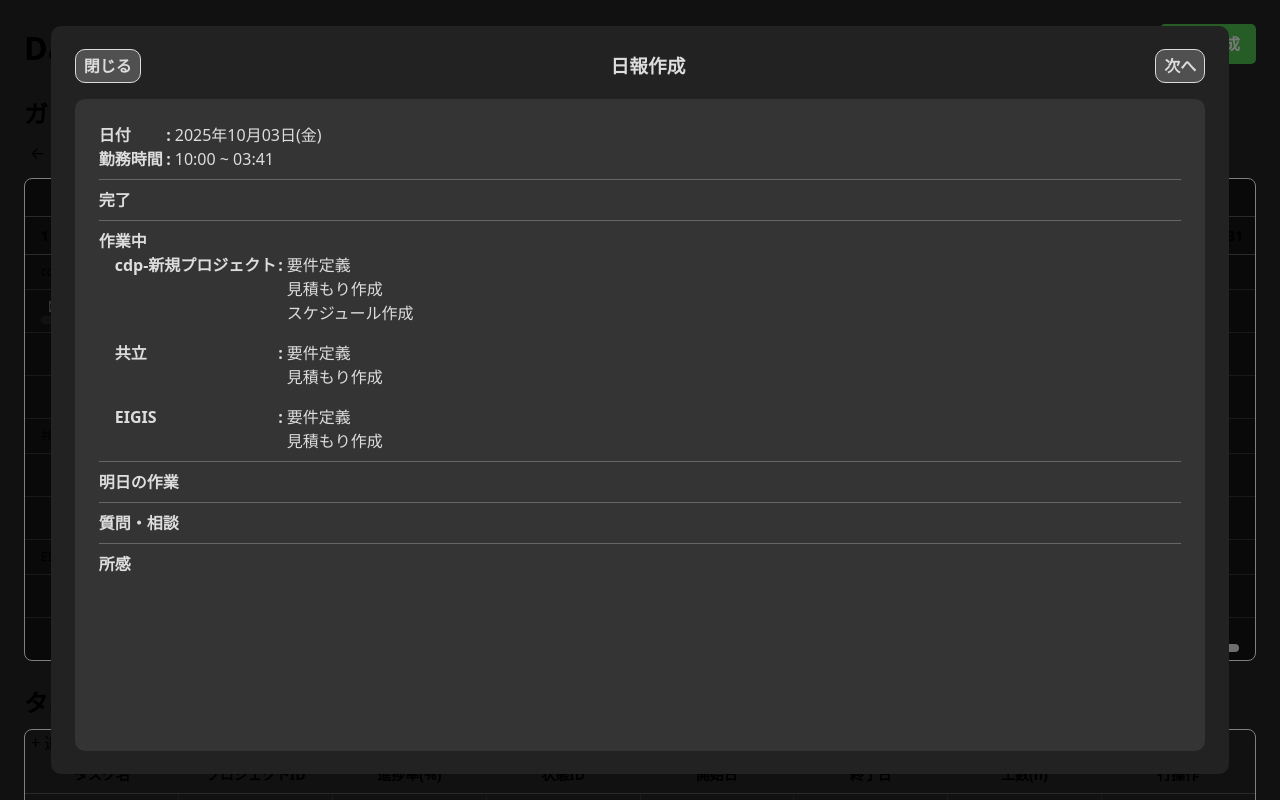
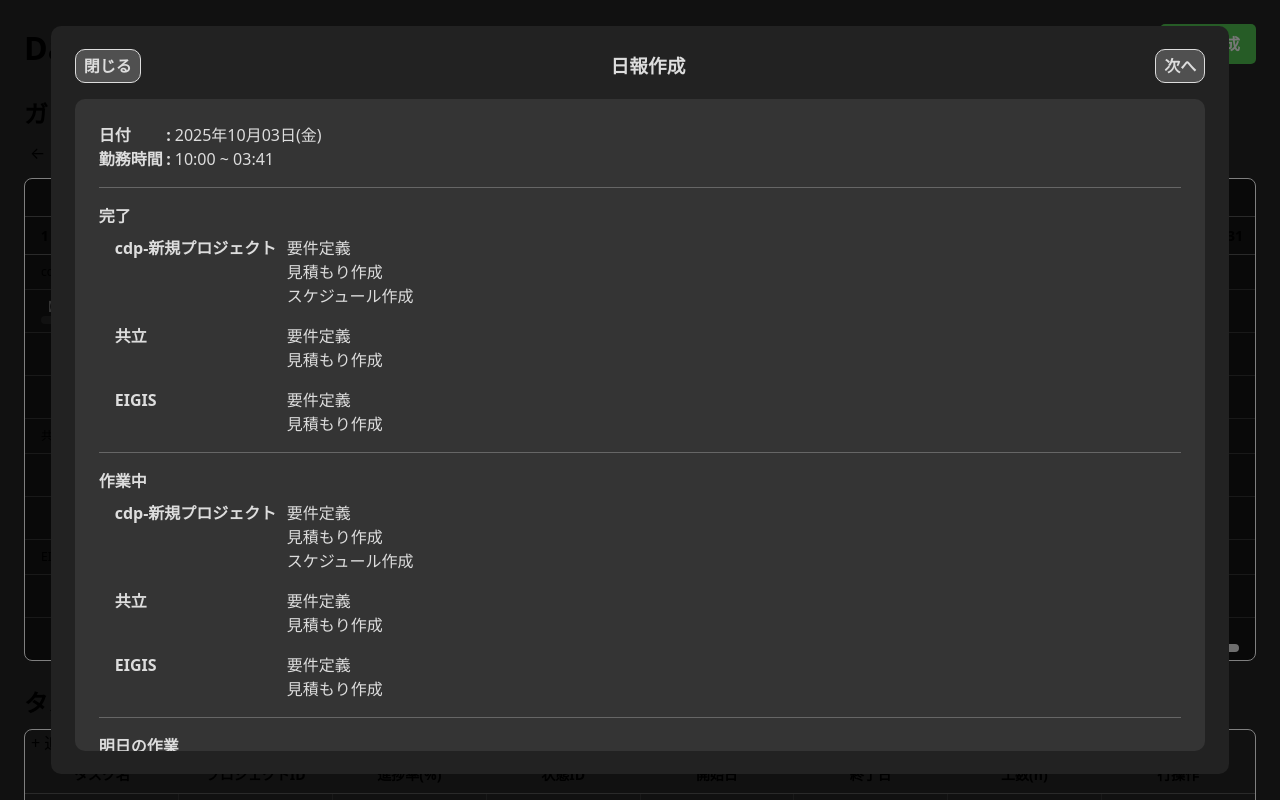
Before and after one commit to Fukushige2551/-Daily-Report, a Next.js app in the folder next/: page / in a window 1280 px wide. Both pictures are taken after a click on the button "日報作成". Shown: the top 800 px of the page. Built offline with nearby package versions, Linux system fonts and the light colour scheme.

Commit message:
add: モーダルコンテンツ

```diff
--- a/next/src/app/modal.jsx
+++ b/next/src/app/modal.jsx
@@ -1,5 +1,6 @@
 'use client'
 import React from "react"
+import { useState } from "react"
 import { master } from "@/js/master"
 import '../style/app/dailyReport.scss'
 
@@ -8,6 +9,8 @@ export const Modal = ({
     setModalDailyReport,
     listGroups
 }) => {
+    const [page, setPage] = useState(1);
+
     const closeModal = () => {
         setModal(false);
         setModalDailyReport(false);
@@ -32,33 +35,29 @@ export const Modal = ({
     // フォーマット整形
     const formatted = `${year}年${month}月${date}日(${weekday})`;
 
-    console.log(listGroups)
-    console.log(master)
-
     return (
         <div className="c-modal">
             <div className="c-modal__body">
                 <section className="c-modal__body__head">
-                    <button className="c-btn--general" onClick={() => closeModal()}>閉じる</button>
+                    {page === 1 && <button className="c-btn--general" onClick={() => closeModal()}>閉じる</button>}
+                    {page === 2 && <button className="c-btn--general" onClick={() => setPage(1)}>戻る</button>}
                     <h3>日報作成</h3>
-                    <button className="c-btn--general" onClick={() => closeModal()}>次へ</button>
+                    {page === 1 && <button className="c-btn--general" onClick={() => setPage(2)}>次へ</button>}
+                    {page === 2 && <button className="c-btn--general" onClick={() => closeModal()}>投稿</button>}
                 </section>
-                <div className="p-dailyReport">
-                    <dl className="p-dailyReport__time field">
+
+                {/* 1ページ目 */}
+                {page === 1 && <div className="p-dailyReport">
+                    <dl className="p-dailyReport__field time">
                         <dt>日付</dt>
                         <dd>{formatted}</dd>
                         <dt>勤務時間</dt>
                         <dd>10:00 ~ {timeString}</dd>
                     </dl>
 
-                    <div className="field">
+                    <div className="p-dailyReport__field">
                         <h4>完了</h4>
-
-                    </div>
-
-                    <div className="field">
-                        <h4>作業中</h4>
-                        <dl className="p-dailyReport__completed">
+                        <dl className="task">
                             {listGroups.map(l => {
                                 return <React.Fragment key={l[0]}>
                                     <dt>{master.project_id[l[0]]}</dt>
@@ -74,18 +73,53 @@ export const Modal = ({
                         </dl>
                     </div>
 
-                    <div className="field">
-                        <h4>明日の作業</h4>
+                    <div className="p-dailyReport__field">
+                        <h4>作業中</h4>
+                        <dl className="task">
+                            {listGroups.map(l => {
+                                return <React.Fragment key={l[0]}>
+                                    <dt>{master.project_id[l[0]]}</dt>
+                                    <dd>
+                                        <ul>
+                                            {l[1].map(t => {
+                                                return <li key={t.id}>{t.name}</li>
+                                            })}
+                                        </ul>
+                                    </dd>
+                                </React.Fragment>
+                            })}
+                        </dl>
                     </div>
 
-                    <div className="field">
+                    <div className="p-dailyReport__field">
+                        <h4>明日の作業</h4>
+                        <dl className="task">
+                            {listGroups.map(l => {
+                                return <React.Fragment key={l[0]}>
+                                    <dt>{master.project_id[l[0]]}</dt>
+                                    <dd>
+                                        <ul>
+                                            {l[1].map(t => {
+                                                return <li key={t.id}>{t.name}</li>
+                                            })}
+                                        </ul>
+                                    </dd>
+                                </React.Fragment>
+                            })}
+                        </dl>
+                    </div>
+                </div>}
+
+                {/* 2ページ目 */}
+                {page === 2 && <div className="p-dailyReport">
+                    <div className="p-dailyReport__field">
                         <h4>質問・相談</h4>
                     </div>
 
-                    <div className="field">
+                    <div className="p-dailyReport__field">
                         <h4>所感</h4>
                     </div>
-                </div>
+                </div>}
             </div>
         </div>
     )
--- a/next/src/style/app/dailyReport.scss
+++ b/next/src/style/app/dailyReport.scss
@@ -16,23 +16,36 @@
     dl {
         display: grid;
     }
-
-    &__time {
-        grid-template-columns: 72px 1fr;
-    }
-    &__completed {
-        grid-gap: 16px 0;
-        grid-template-columns: 168px 1fr;
-        padding-left: 16px;
+    h4 {
+        margin-bottom: 8px;
     }
 
-    .field {
+    &__field {
         border-bottom: 1px solid #666;
-        padding-bottom: 8px;
-        margin-bottom: 8px;
+        padding-bottom: 16px;
+        margin-bottom: 16px;
 
         &:last-child {
             border-bottom: none;
+            padding-bottom: 0;
+            margin-bottom: 0;
+        }
+
+        grid-template-columns: 72px 1fr;
+
+        &.time {
+            dt {
+                &::after {
+                    content: ':';
+                    position: absolute;
+                    right: 0;
+                }
+            }
+        }
+        .task {
+            grid-gap: 16px 0;
+            grid-template-columns: 168px 1fr;
+            padding-left: 16px;
         }
     }
 }
--- a/next/src/style/foundation/base.scss
+++ b/next/src/style/foundation/base.scss
@@ -78,12 +78,6 @@ input, select {
 dt {
     position: relative;
     font-weight: bold;
-
-    &::after {
-        content: ':';
-        position: absolute;
-        right: 0;
-    }
 }
 dd {
     margin-left: 4px;
```
